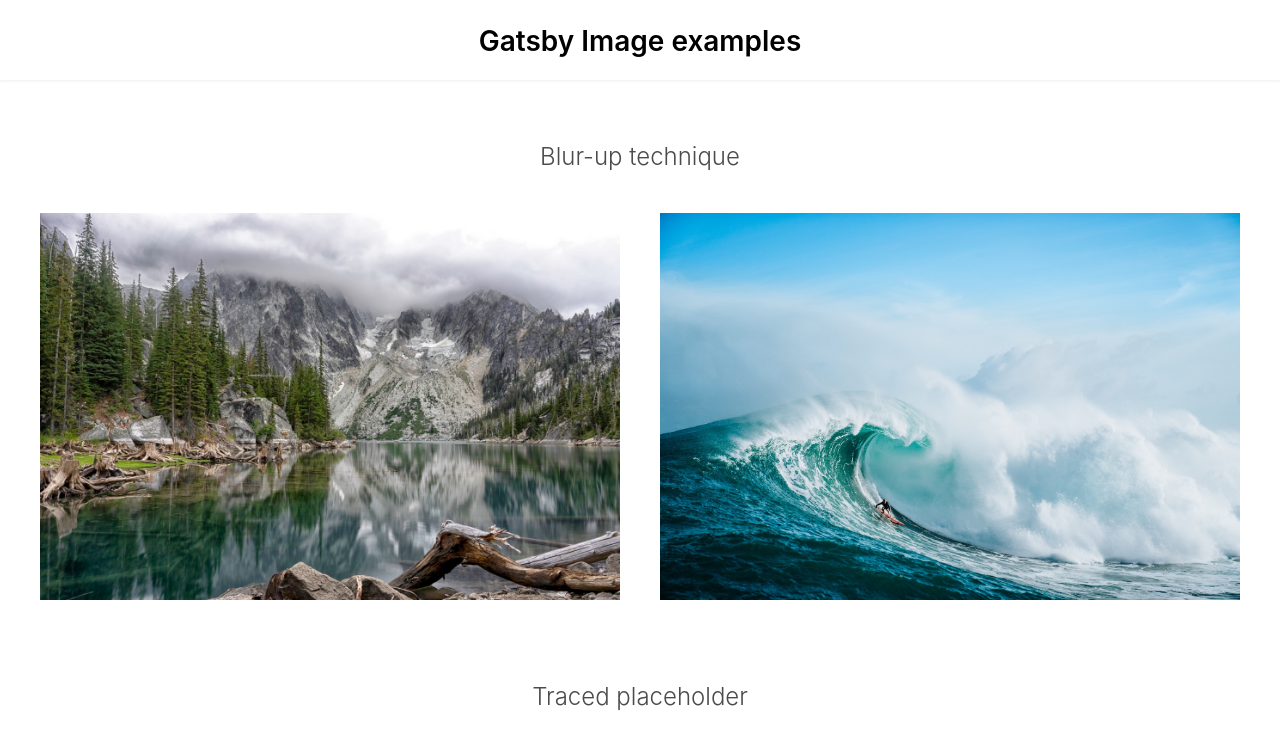
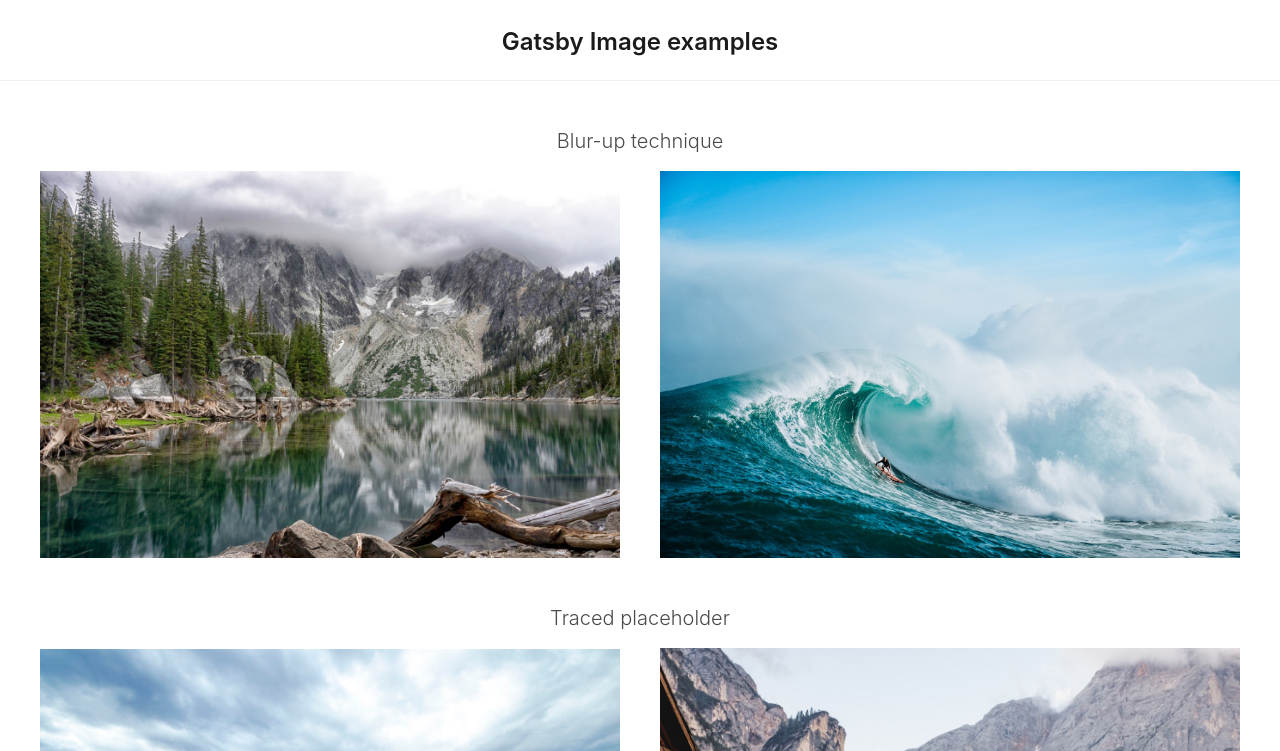
Before and after one commit to keegn/gatsby-image-example, a Gatsby site: page / in a window 1280 px wide. Shown: the top 751 px of the page. Built offline with nearby package versions, Linux system fonts and the light colour scheme; Gatsby itself is replaced by a stand-in of ours.

Commit message:
Spacing and margin update

```diff
--- a/src/components/global-styles.js
+++ b/src/components/global-styles.js
@@ -15,6 +15,11 @@ body {
     margin: 0;
 }
 
+h1, h2, h3 {
+    margin: 0;
+    line-height: 0;
+}
+
 a {
     color: #5334F5;
     font-weight: 600;
--- a/src/components/header.js
+++ b/src/components/header.js
@@ -2,9 +2,10 @@ import React from 'react'
 import { Link } from 'gatsby'
 import styled from 'styled-components'
 
+// for use on scroll box-shadow: 0px 1px 3px rgba(72, 76, 87, 0.1);
 const HeaderContainer = styled.div`
   background: white;
-  box-shadow: 0px 1px 3px rgba(72, 76, 87, 0.1);
+  border-bottom: 1px solid #eee;
   display: grid;
   height: 8rem;
 `
@@ -19,9 +20,9 @@ const HeaderText = styled.h1`
   margin: 0 auto;
 `
 const HeaderLink = styled(Link)`
-  color: black;
+  color: #1b1b1b;
   text-decoration: none;
-  font-size: 2.8rem;
+  font-size: 2.4rem;
 `
 
 const Header = ({ siteTitle }) => (
--- a/src/pages/index.js
+++ b/src/pages/index.js
@@ -9,16 +9,17 @@ import Layout from '../components/layout'
 const Image = styled(Img)`
   border-radius: none;
 `
+const Section = styled.div`
+  display: grid;
+  align-items: center;
+  padding: 2rem 0 0;
+`
 const SectionHeader = styled.h2`
   font-weight: 300;
   text-align: center;
-  padding: 4rem 0 0;
+  padding: 4rem 0 1rem;
   color: #4b4b4b;
-  font-size: 2.4rem;
-`
-const Section = styled.div`
-  display: grid;
-  align-items: center;
+  font-size: 2rem;
 `
 const Grid = styled.div`
   display: grid;
```
